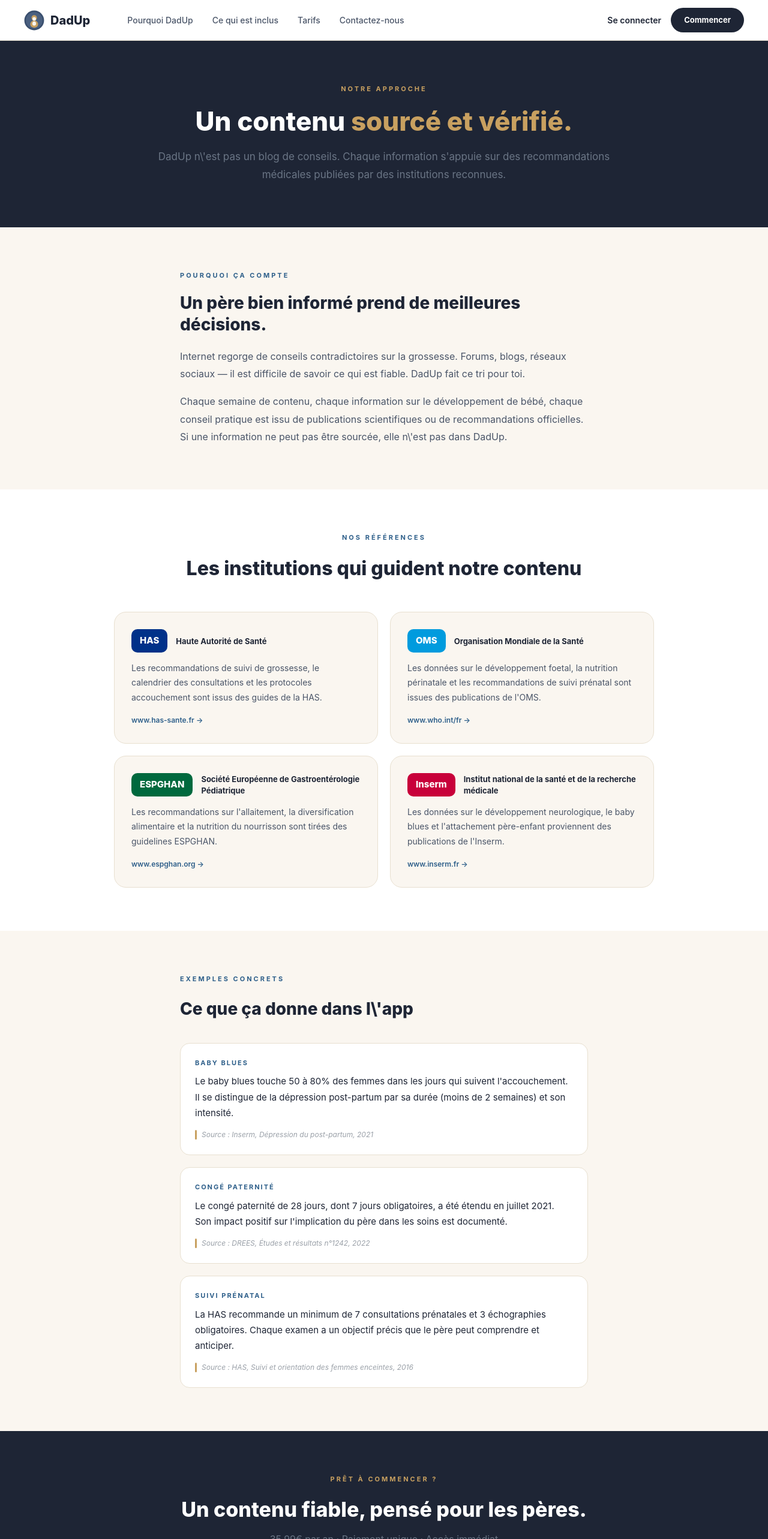
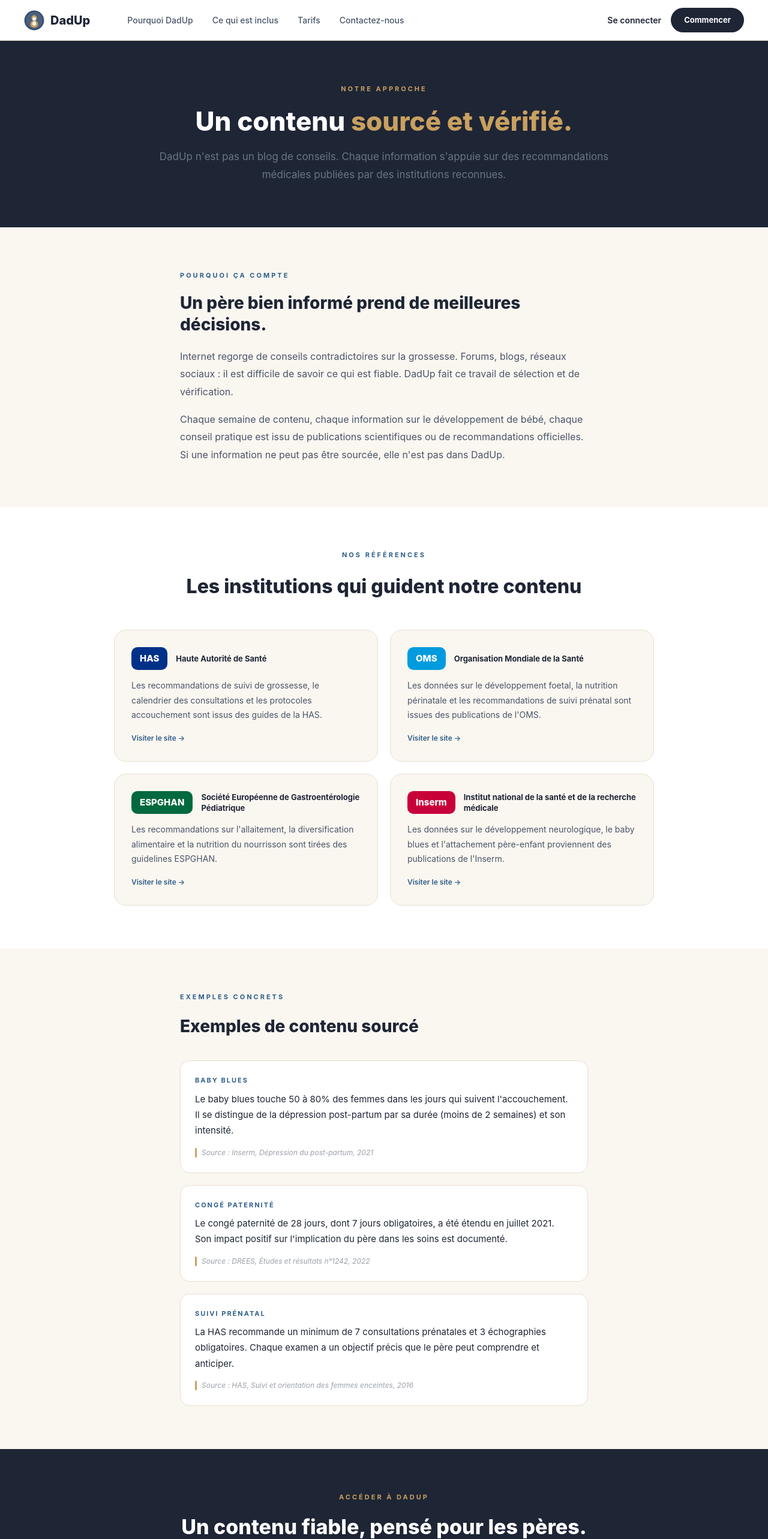
Before and after one commit to Julproject/dadup, a Next.js app: page /sources in a window 1280 px wide. Shown: the top 2566 px of the page at 60% size. Built offline with nearby package versions, Linux system fonts and the light colour scheme.

Commit message:
Update page.tsx

```diff
--- a/app/sources/page.tsx
+++ b/app/sources/page.tsx
@@ -99,7 +99,7 @@ export default function MethodologiePage() {
             Un contenu <span style={{ color: C.gold }}>sourcé et vérifié.</span>
           </h1>
           <p style={{ color: '#6a7585', fontSize: '17px', lineHeight: 1.75, margin: 0 }}>
-            DadUp n\'est pas un blog de conseils. Chaque information s'appuie sur des recommandations médicales publiées par des institutions reconnues.
+            DadUp n'est pas un blog de conseils. Chaque information s'appuie sur des recommandations médicales publiées par des institutions reconnues.
           </p>
         </div>
       </section>
@@ -109,10 +109,10 @@ export default function MethodologiePage() {
         <p style={{ color: C.blue, fontSize: '11px', fontWeight: 700, letterSpacing: '3px', textTransform: 'uppercase', margin: '0 0 20px' }}>Pourquoi ça compte</p>
         <h2 style={{ color: C.dark, fontSize: '28px', fontWeight: 800, margin: '0 0 20px', lineHeight: 1.3 }}>Un père bien informé prend de meilleures décisions.</h2>
         <p style={{ color: C.text, fontSize: '16px', lineHeight: 1.85, margin: '0 0 16px' }}>
-          Internet regorge de conseils contradictoires sur la grossesse. Forums, blogs, réseaux sociaux — il est difficile de savoir ce qui est fiable. DadUp fait ce tri pour toi.
+          Internet regorge de conseils contradictoires sur la grossesse. Forums, blogs, réseaux sociaux : il est difficile de savoir ce qui est fiable. DadUp fait ce travail de sélection et de vérification.
         </p>
         <p style={{ color: C.text, fontSize: '16px', lineHeight: 1.85, margin: 0 }}>
-          Chaque semaine de contenu, chaque information sur le développement de bébé, chaque conseil pratique est issu de publications scientifiques ou de recommandations officielles. Si une information ne peut pas être sourcée, elle n\'est pas dans DadUp.
+          Chaque semaine de contenu, chaque information sur le développement de bébé, chaque conseil pratique est issu de publications scientifiques ou de recommandations officielles. Si une information ne peut pas être sourcée, elle n'est pas dans DadUp.
         </p>
       </section>
 
@@ -131,7 +131,7 @@ export default function MethodologiePage() {
                   <p style={{ color: C.dark, fontSize: '13px', fontWeight: 700, lineHeight: 1.4 }}>{s.nom}</p>
                 </div>
                 <p style={{ color: C.text, fontSize: '14px', lineHeight: 1.75, margin: '0 0 12px' }}>{s.description}</p>
-                <a href={s.url} target="_blank" rel="noopener noreferrer" style={{ color: C.blue, fontSize: '12px', fontWeight: 600, textDecoration: 'none' }}>{s.url.replace('https://', '')} →</a>
+                <a href={s.url} target="_blank" rel="noopener noreferrer" style={{ color: C.blue, fontSize: '12px', fontWeight: 600, textDecoration: 'none' }}>Visiter le site →</a>
               </div>
             ))}
           </div>
@@ -141,7 +141,7 @@ export default function MethodologiePage() {
       {/* EXEMPLES CONCRETS */}
       <section className="sp" style={{ padding: '72px 40px', maxWidth: '760px', margin: '0 auto' }}>
         <p style={{ color: C.blue, fontSize: '11px', fontWeight: 700, letterSpacing: '3px', textTransform: 'uppercase', margin: '0 0 20px' }}>Exemples concrets</p>
-        <h2 style={{ color: C.dark, fontSize: '28px', fontWeight: 800, margin: '0 0 36px' }}>Ce que ça donne dans l\'app</h2>
+        <h2 style={{ color: C.dark, fontSize: '28px', fontWeight: 800, margin: '0 0 36px' }}>Exemples de contenu sourcé</h2>
         <div style={{ display: 'flex', flexDirection: 'column', gap: '20px' }}>
           {EXEMPLES.map((e, i) => (
             <div key={i} style={{ background: C.white, borderRadius: '16px', padding: '24px', border: `1px solid ${C.border}` }}>
@@ -158,7 +158,7 @@ export default function MethodologiePage() {
 
       {/* CTA */}
       <section style={{ background: C.dark, padding: '72px 40px', textAlign: 'center' as const }}>
-        <p style={{ color: C.gold, fontSize: '11px', fontWeight: 700, letterSpacing: '3px', textTransform: 'uppercase' as const, margin: '0 0 16px' }}>Prêt à commencer ?</p>
+        <p style={{ color: C.gold, fontSize: '11px', fontWeight: 700, letterSpacing: '3px', textTransform: 'uppercase' as const, margin: '0 0 16px' }}>Accéder à DadUp</p>
         <h2 style={{ color: C.white, fontSize: '34px', fontWeight: 800, margin: '0 0 12px' }}>Un contenu fiable, pensé pour les pères.</h2>
         <p style={{ color: '#6a7585', fontSize: '16px', margin: '0 0 36px' }}>35,99€ par an · Paiement unique · Accès immédiat</p>
         <a href="/tarifs" style={{ background: C.gold, color: '#1c1510', padding: '18px 48px', borderRadius: '32px', fontSize: '16px', fontWeight: 800, textDecoration: 'none', display: 'inline-block' }}>
```
